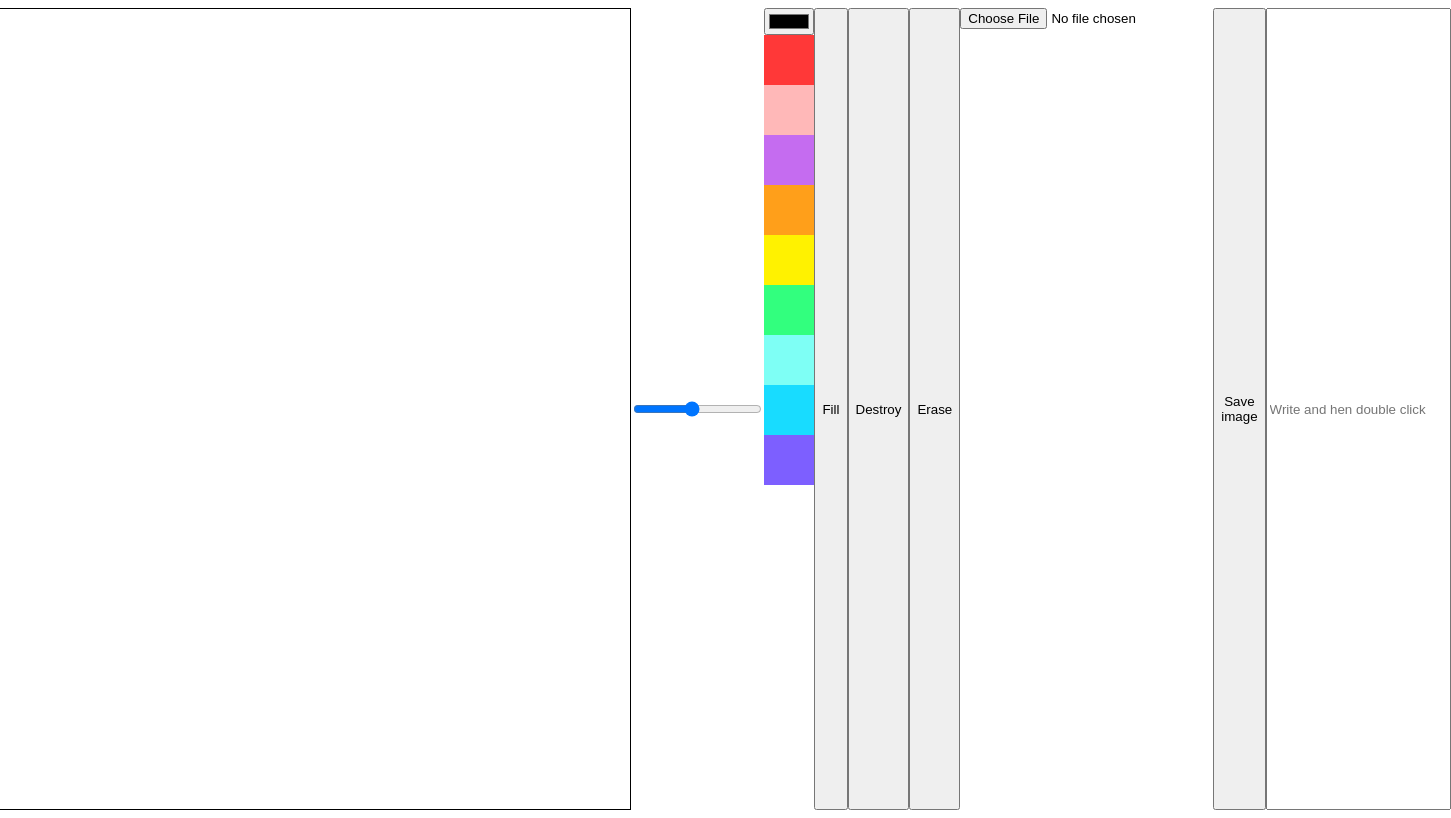
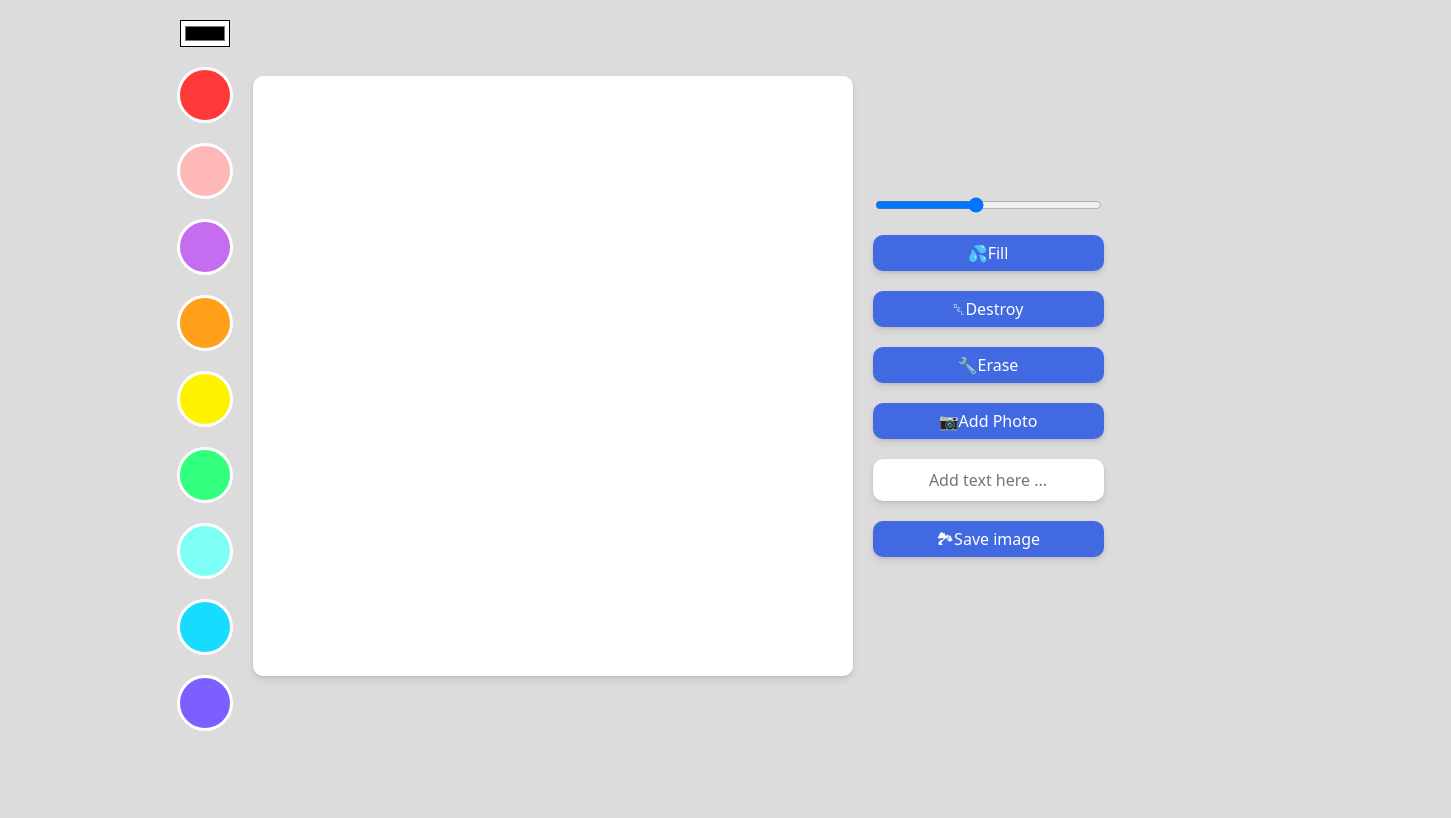
Before and after one commit to jungibaaam/painter, a plain HTML site: page index.html in a window 1280 px wide. Shown: the whole page, 1451 px wide, since content can reach past the window. Drawn offline with Linux system fonts and the light colour scheme.

Commit message:
Final Version

```diff
--- a/app.js
+++ b/app.js
@@ -1,16 +1,16 @@
 const saveBtn = document.getElementById("save");
 const textInput = document.getElementById("text");
 const fileInput = document.getElementById("file");
-const modeBtn = document.getElementById("mode-btn");
 const destroyBtn = document.getElementById("destroy-btn");
 const eraserbtn = document.getElementById("eraser-btn");
+const modeBtn = document.getElementById("mode-btn");
 const colorOptions = Array.from(document.getElementsByClassName("color-option"));
 const lineWidth = document.getElementById("line-width");
 const color = document.getElementById("color");
 const canvas = document.querySelector("canvas");
 const ctx = canvas.getContext("2d");
-const CANVAS_WIDTH = 800;
-const CANVAS_HEIGHT = 800;
+const CANVAS_WIDTH = 600;
+const CANVAS_HEIGHT = 600;
 canvas.width = CANVAS_WIDTH
 canvas.height = CANVAS_HEIGHT
 ctx.lineWidth = lineWidth.value;
@@ -32,7 +32,6 @@ function startPainting() {
 function canclePainting() {
     isPainting = false;
     ctx.beginPath();
-
 }
 function onLineWidthChange(event) {
     ctx.lineWidth = event.target.value;
@@ -81,11 +80,11 @@ function onFileChange(event) {
     }
 }
 function onDoubleClick(event) {
-    ctx.save();
     const text = textInput.value;
     if (text !== "") {
+        ctx.save();
         ctx.lineWidth = 1;
-        ctx.font = "50px serif"
+        ctx.font = "50px sans-serif";
         ctx.fillText(text, event.offsetX, event.offsetY);
         ctx.restore();
     }
--- a/index.html
+++ b/index.html
@@ -5,14 +5,12 @@
     <meta charset="UTF-8">
     <meta http-equiv="X-UA-Compatible" content="IE=edge">
     <meta name="viewport" content="width=device-width, initial-scale=1.0">
-    <title>Meme Maker</title>
+    <title>Painter</title>
     <link rel="stylesheet" href="style.css" />
 </head>
 
 <body>
-    <canvas></canvas>
-    <input id="line-width" type="range" min="1" max="10" value="5" step="0.1" />
-    <div>
+    <div class="color-options">
         <input type="color" id="color" />
         <div class="color-option" style="background-color: #ff3838;" data-color="#ff3838"></div>
         <div class="color-option" style="background-color: #ffb8b8;" data-color="#ffb8b8"></div>
@@ -24,12 +22,19 @@
         <div class="color-option" style="background-color: #18dcff;" data-color="#18dcff"></div>
         <div class="color-option" style="background-color: #7d5fff;" data-color="#7d5fff"></div>
     </div>
-    <button id="mode-btn">Fill</button>
-    <button id="destroy-btn">Destroy</button>
-    <button id="eraser-btn">Erase</button>
-    <input type="file" accept="image/*" id="file" />
-    <button id="save">Save image</button>
-    <input type="text" placeholder="Write and hen double click" id="text" />
+    <canvas></canvas>
+    <div class="btns">
+        <input id="line-width" type="range" min="1" max="10" value="5" step="0.1" />
+        <button id="mode-btn">💦Fill</button>
+        <button id="destroy-btn">␡Destroy</button>
+        <button id="eraser-btn">🔧Erase</button>
+        <label for="file">
+            📷Add Photo
+            <input type="file" accept="image/*" id="file" />
+        </label>
+        <input type="text" placeholder="Add text here ..." id="text" />
+        <button id="save">🏞Save image</button>
+    </div>
     <script src="app.js"></script>
 </body>
 
--- /dev/null
+++ b/reset.css
@@ -0,0 +1,43 @@
+html, body, div, span, applet, object, iframe,
+h1, h2, h3, h4, h5, h6, p, blockquote, pre,
+a, abbr, acronym, address, big, cite, code,
+del, dfn, em, img, ins, kbd, q, s, samp,
+small, strike, strong, sub, sup, tt, var,
+b, u, i, center,
+dl, dt, dd, ol, ul, li,
+fieldset, form, label, legend,
+table, caption, tbody, tfoot, thead, tr, th, td,
+article, aside, canvas, details, embed,
+figure, figcaption, footer, header, hgroup,
+menu, nav, output, ruby, section, summary,
+time, mark, audio, video {
+	margin: 0;
+	padding: 0;
+	border: 0;
+	font-size: 100%;
+	font: inherit;
+	vertical-align: baseline;
+}
+/* HTML5 display-role reset for older browsers */
+article, aside, details, figcaption, figure,
+footer, header, hgroup, menu, nav, section {
+	display: block;
+}
+body {
+	line-height: 1;
+}
+ol, ul {
+	list-style: none;
+}
+blockquote, q {
+	quotes: none;
+}
+blockquote:before, blockquote:after,
+q:before, q:after {
+	content: '';
+	content: none;
+}
+table {
+	border-collapse: collapse;
+	border-spacing: 0;
+}
--- a/style.css
+++ b/style.css
@@ -1,16 +1,87 @@
+@import "reset.css";
+
+body {
+    display: flex;
+    gap: 20px;
+    justify-content: space-between;
+    align-items: flex-start;
+    background-color: gainsboro;
+    padding: 20px;
+    font-family: system-ui, -apple-system, BlinkMacSystemFont, 'Segoe UI', Roboto, Oxygen, Ubuntu, Cantarell, 'Open Sans', 'Helvetica Neue', sans-serif;
+}
+
 canvas {
-    width: 800px;
-    height: 800px;
-    border: 1px solid black;
+    width: 600px;
+    height: 600px;
+    background-color: white;
+    border-radius: 10px;
+    box-shadow: 0 4px 6px rgba(50, 50, 93, 0.11), 0 1px 3px rgba(0, 0, 0, 0.08);
 }
 
 body {
     display: flex;
     justify-content: center;
+    align-items: center;
+}
+
+.btns {
+    display: flex;
+    flex-direction: column;
+    gap: 20px;
+}
+
+.color-options {
+    display: flex;
+    align-items: center;
+    flex-direction: column;
+    gap: 20px;
 }
 
 .color-option {
     width: 50px;
     height: 50px;
+    border-radius: 50%;
     cursor: pointer;
+    border: 3px solid white;
+    transition: transform ease-in-out .2s;
 }
+
+.color-option:hover {
+    transform: scale(1.2);
+}
+
+input#color {
+    background-color: white;
+}
+
+button,
+label {
+    all: unset;
+    padding: 10px 0px;
+    text-align: center;
+    background-color: royalblue;
+    color: white;
+    font-weight: 500;
+    cursor: pointer;
+    border-radius: 10px;
+    transition: opacity linear .1s;
+    box-shadow: 0 4px 6px rgba(50, 50, 93, 0.11), 0 1px 3px rgba(0, 0, 0, 0.08);
+}
+
+button:hover {
+    opacity: 0.85;
+}
+
+input#file {
+    display: none;
+}
+
+input#text {
+    all: unset;
+    padding: 10px 0px;
+    border-radius: 10px;
+    font-weight: 500;
+    text-align: center;
+    background-color: white;
+    box-shadow: 0 4px 6px rgba(50, 50, 93, 0.11), 0 1px 3px rgba(0, 0, 0, 0.08);
+}
```
